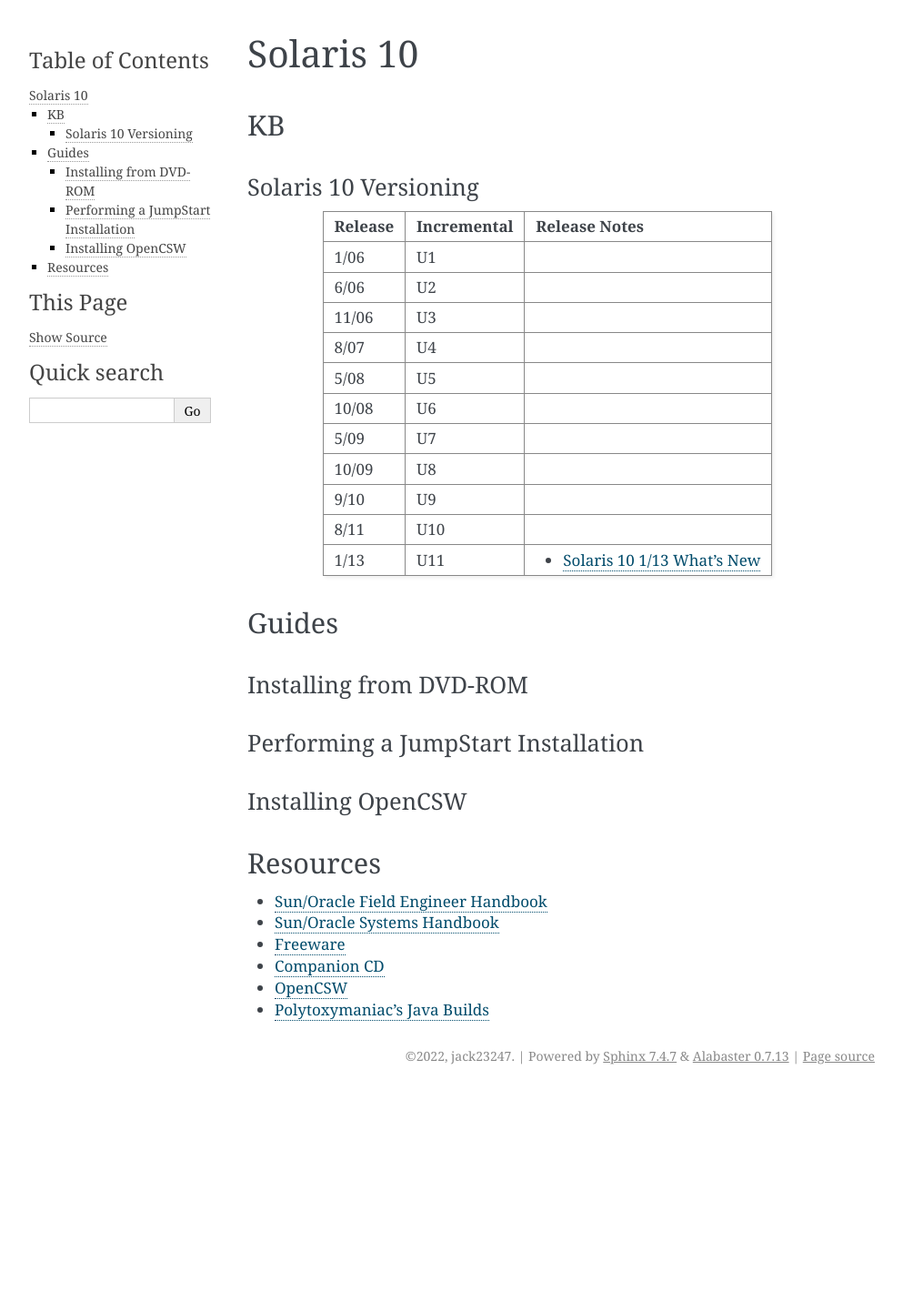
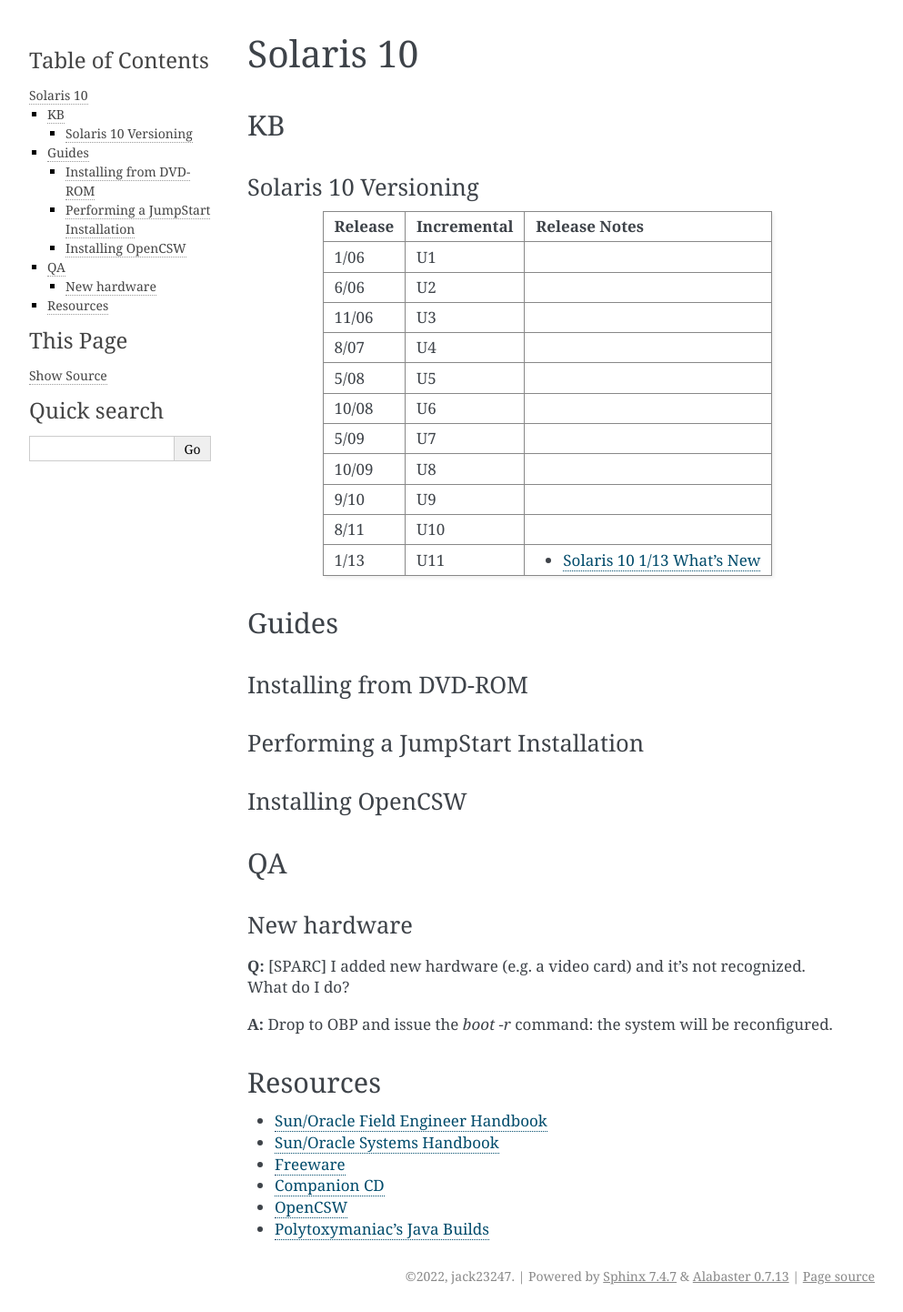
Before and after one commit to jack23247/omni, a Sphinx documentation site: the page built from source/sun/solaris10.rst, in a window 1280 px wide. Shown: the whole page at 91% size, without its empty margins (148-1141 px from the left). Built offline with Sphinx 7.4.7, drawn with Linux system fonts in a browser that asks for light colours; before the commit the page ends 1200 px from its top, so only the background shows below that.

Commit message:
Add boot -r to Sol10

```diff
--- a/source/sun/solaris10.rst
+++ b/source/sun/solaris10.rst
@@ -47,6 +47,17 @@
 Installing OpenCSW
 ~~~~~~~~~~~~~~~~~~
 
+
+QA
+--
+
+New hardware
+~~~~~~~~~~~~
+
+**Q:** [SPARC] I added new hardware (e.g. a video card) and it's not recognized. What do I do?
+
+**A:** Drop to OBP and issue the `boot -r` command: the system will be reconfigured.
+
 Resources
 ---------
 
```
